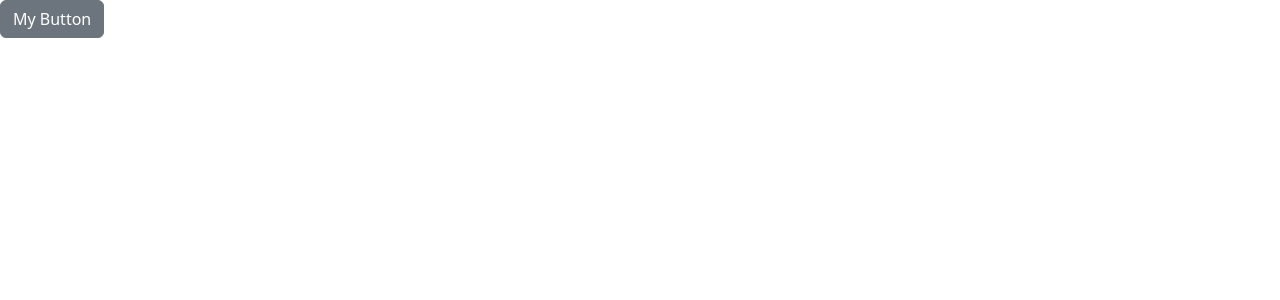
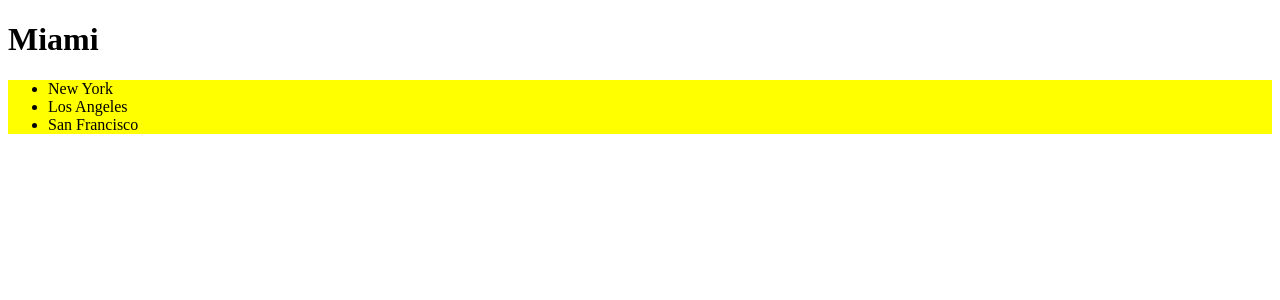
Before and after one commit to MegMoore/react-app, a React (Vite) app: page / in a window 1280 px wide. Shown: the top 300 px of the page. Built offline with nearby package versions, Linux system fonts and the light colour scheme.

Commit message:
practicing css

```diff
--- a/src/App.css
+++ b/src/App.css
@@ -0,0 +1,3 @@
+.list-group {
+  background: red;
+}
--- a/src/App.tsx
+++ b/src/App.tsx
@@ -1,18 +1,27 @@
 import { useState } from "react";
 import Alert from "./components/Alert";
 import Button from "./components/Button";
+import ListGroup from "./components/ListGroup";
+import "./App.css";
 
 function App() {
-  const [alertVisible, setAlertVisibility] = useState(false);
+  const items = ["New York", "Los Angeles", "San Francisco"];
+  // const [alertVisible, setAlertVisibility] = useState(false);
 
   return (
     <div>
-      {alertVisible && (
+      <ListGroup
+        items={items}
+        heading="Miami"
+        onSelectItem={() => items}
+      ></ListGroup>
+
+      {/*{alertVisible && (
         <Alert onClose={() => setAlertVisibility(false)}>My Alert</Alert>
       )}
       <Button color="secondary" onClick={() => setAlertVisibility(true)}>
         My Button
-      </Button>
+      </Button>*/}
     </div>
   );
 }
--- /dev/null
+++ b/src/components/ListGroup/ListGroup.module.css
@@ -0,0 +1,8 @@
+.listGroup {
+  list-style: none;
+  padding: 0;
+}
+
+.container {
+  background: yellow;
+}
--- a/src/components/ListGroup.tsx
+++ b/src/components/ListGroup/ListGroup.tsx
@@ -1,4 +1,5 @@
 import { useState } from "react";
+import styles from "./ListGroup.module.css";
 
 // {items: [], heading: string }
 interface ListGroupProps {
@@ -15,7 +16,7 @@
     <>
       <h1>{heading}</h1>
       {items.length === 0 && <p>No item found</p>}
-      <ul className="list-group">
+      <ul className={[styles.ListGroup, styles.container]. join(' ')}>
         {items.map((item, index) => (
           <li
             className={
--- /dev/null
+++ b/src/components/ListGroup/index.ts
@@ -0,0 +1,3 @@
+import ListGroup from "./ListGroup";
+
+export default ListGroup;
--- a/src/main.tsx
+++ b/src/main.tsx
@@ -1,7 +1,7 @@
 import React from 'react'
 import ReactDOM from 'react-dom/client'
 import App from './App'
-import 'bootstrap/dist/css/bootstrap.css'
+
 
 ReactDOM.createRoot(document.getElementById('root') as HTMLElement).render(
   <React.StrictMode>
```
